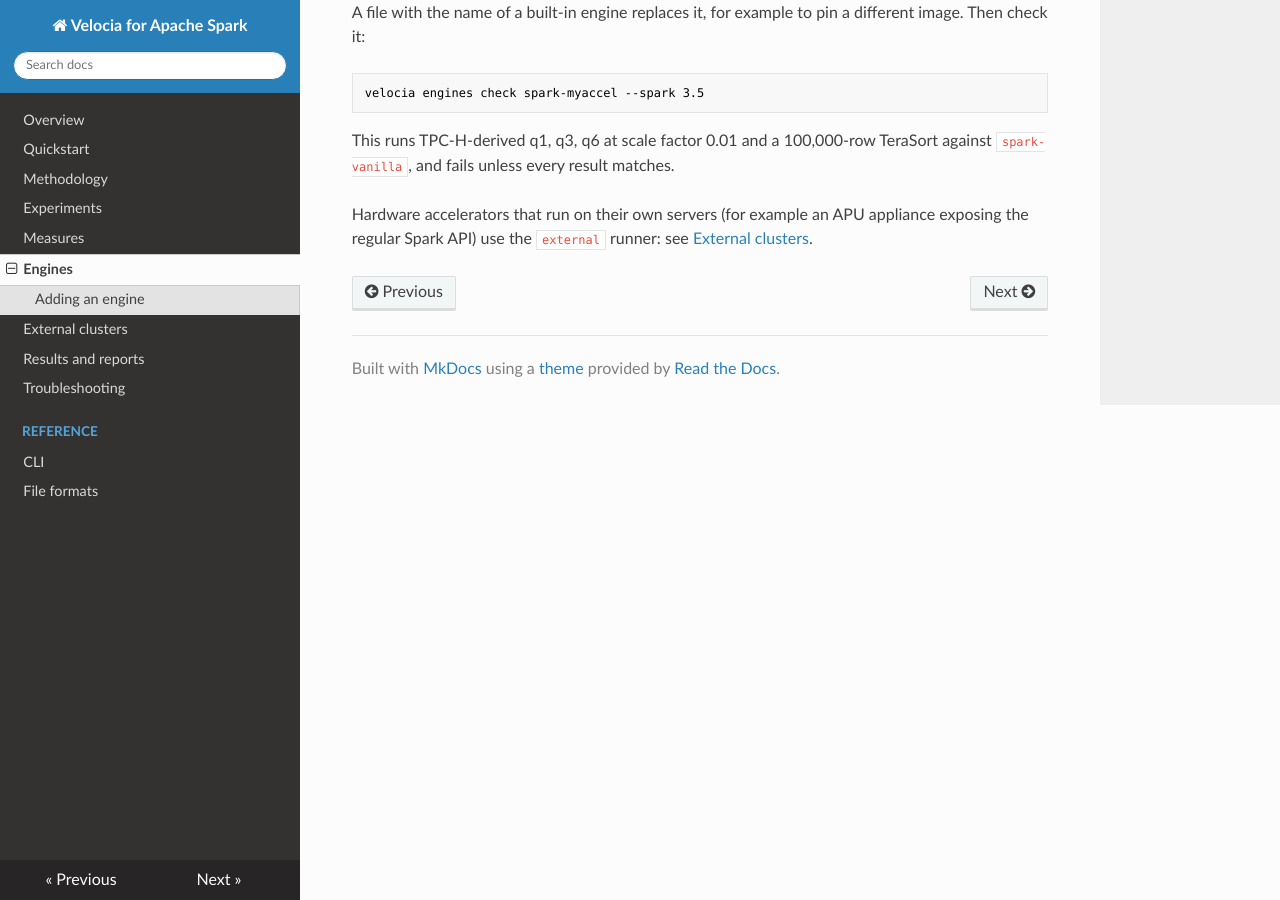
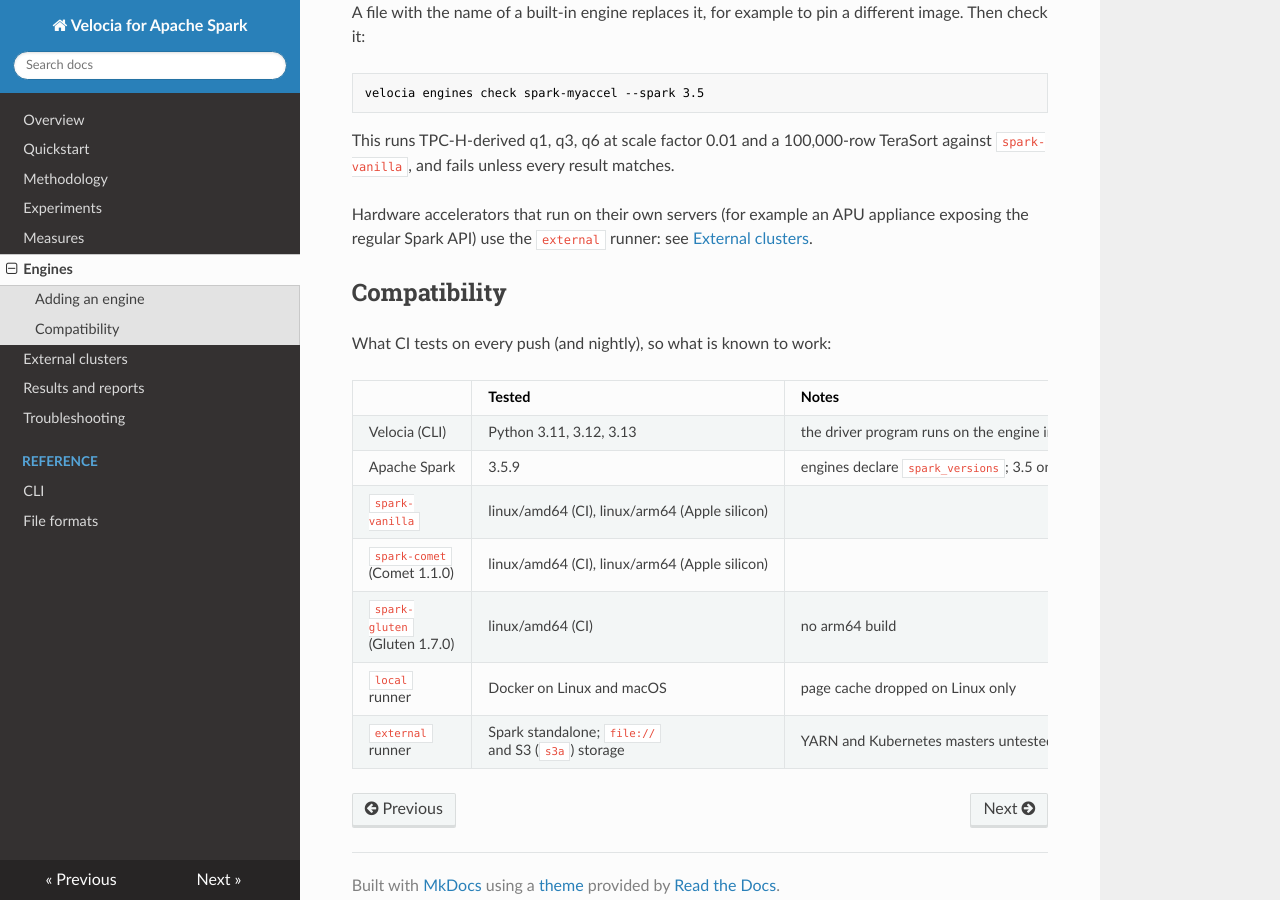
Before and after one commit to reisivan1993/velocia, an MkDocs documentation site: the page built from docs/user/engines.md, in a window 1280 px wide and 900 px high, scrolled down 853 px. Built offline with MkDocs 1.6.1, drawn with Linux system fonts in a browser that asks for light colours; nearby versions of some CDN libraries.

Commit message:
ci: test the CLI on Python 3.11-3.13; publish a compatibility table (T57 part)
Co-Authored-By: Claude Opus 5.5 <noreply@anthropic.com>

```diff
--- a/docs/user/engines.md
+++ b/docs/user/engines.md
@@ -45,3 +45,17 @@ This runs TPC-H-derived q1, q3, q6 at scale factor 0.01 and a 100,000-row TeraSo
 
 Hardware accelerators that run on their own servers (for example an APU appliance exposing the
 regular Spark API) use the `external` runner: see [External clusters](external.md).
+
+## Compatibility
+
+What CI tests on every push (and nightly), so what is known to work:
+
+| | Tested | Notes |
+| --- | --- | --- |
+| Velocia (CLI) | Python 3.11, 3.12, 3.13 | the driver program runs on the engine image's Python 3.10 |
+| Apache Spark | 3.5.9 | engines declare `spark_versions`; 3.5 only so far |
+| `spark-vanilla` | linux/amd64 (CI), linux/arm64 (Apple silicon) | |
+| `spark-comet` (Comet 1.1.0) | linux/amd64 (CI), linux/arm64 (Apple silicon) | |
+| `spark-gluten` (Gluten 1.7.0) | linux/amd64 (CI) | no arm64 build |
+| `local` runner | Docker on Linux and macOS | page cache dropped on Linux only |
+| `external` runner | Spark standalone; `file://` and S3 (`s3a`) storage | YARN and Kubernetes masters untested |
--- a/pyproject.toml
+++ b/pyproject.toml
@@ -11,6 +11,9 @@ classifiers = [
     "Development Status :: 2 - Pre-Alpha",
     "License :: OSI Approved :: Apache Software License",
     "Programming Language :: Python :: 3",
+    "Programming Language :: Python :: 3.11",
+    "Programming Language :: Python :: 3.12",
+    "Programming Language :: Python :: 3.13",
     "Topic :: System :: Benchmark",
 ]
 dependencies = [
```
Also changed, not shown: docs/CHANGELOG.md (+4 -0 lines), 1 other file.
